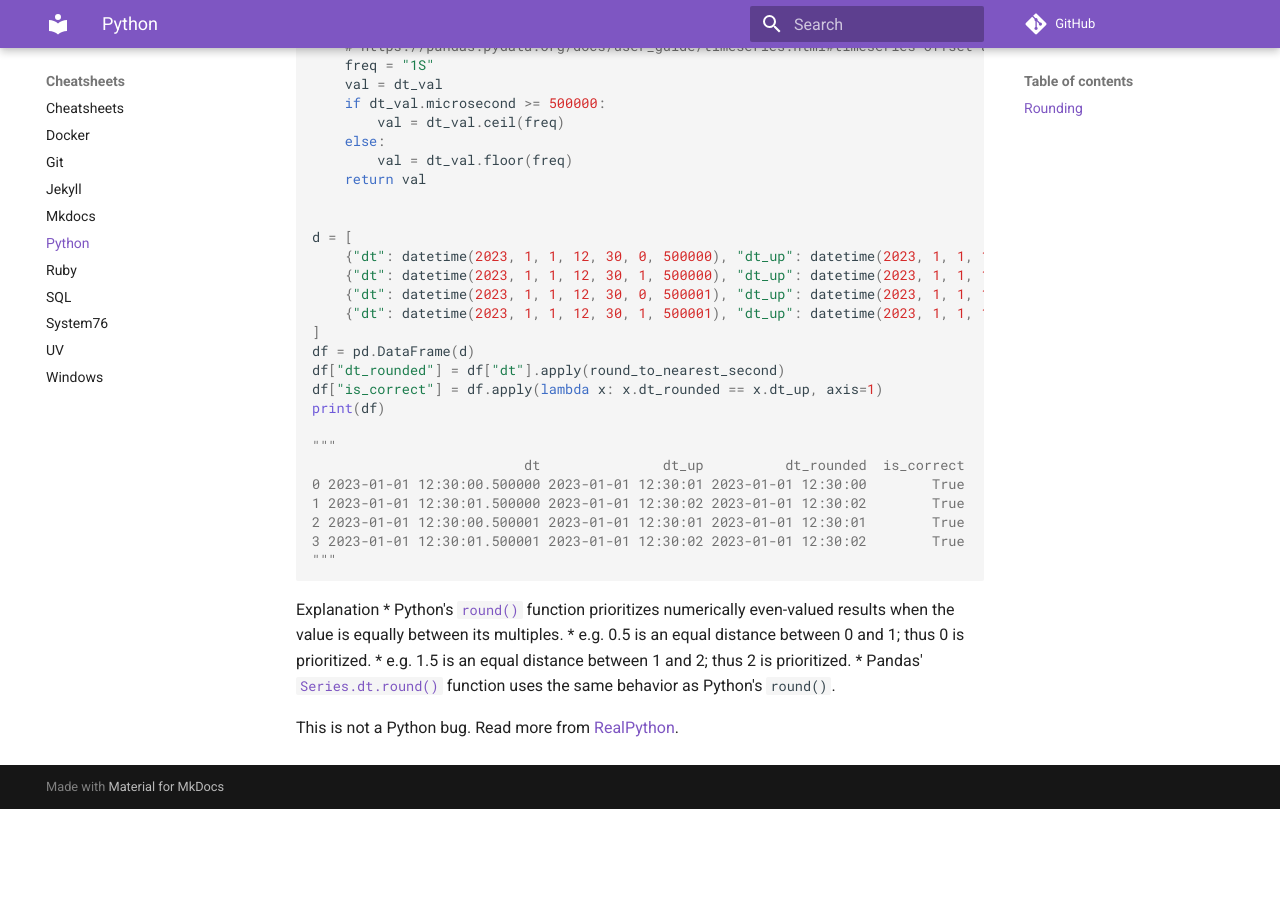
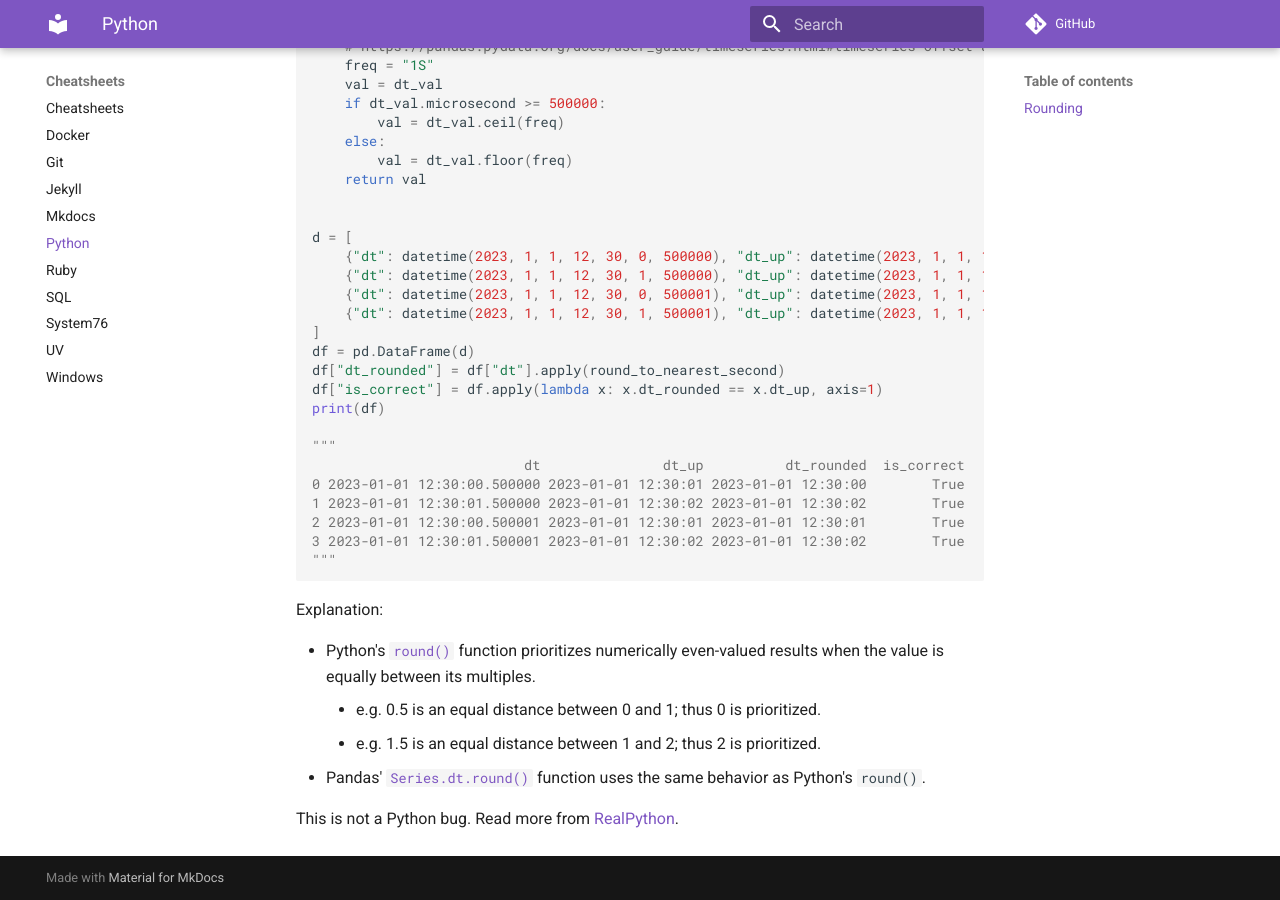
Before and after one commit to dlstadther/cheatsheets, an MkDocs documentation site: the page built from cheatsheets/python.md, in a window 1280 px wide and 900 px high, scrolled down 1202 px. Built offline with MkDocs 1.6.1 and Material for MkDocs 9.7.7, drawn with Linux system fonts in a browser that asks for light colours; comment, search, counter and statistics services are not loaded; before the commit the page ends 2011 px from its top, so only the background shows below that; some of the changed lines change nothing that is shown.

Commit message:
fix formatting of bullet list

````diff
--- a/cheatsheets/python.md
+++ b/cheatsheets/python.md
@@ -83,10 +83,11 @@ print(df)
 """
 ```
 
-Explanation
+Explanation:
+
 * Python's [`round()`](https://docs.python.org/3/library/functions.html#round) function prioritizes numerically even-valued results when the value is equally between its multiples.
-  * e.g. 0.5 is an equal distance between 0 and 1; thus 0 is prioritized.
-  * e.g. 1.5 is an equal distance between 1 and 2; thus 2 is prioritized.
+    * e.g. 0.5 is an equal distance between 0 and 1; thus 0 is prioritized.
+    * e.g. 1.5 is an equal distance between 1 and 2; thus 2 is prioritized.
 * Pandas' [`Series.dt.round()`](https://pandas.pydata.org/docs/reference/api/pandas.Series.dt.round.html) function uses the same behavior as Python's `round()`.
 
 This is not a Python bug. Read more from [RealPython](https://realpython.com/python-rounding/).
````
